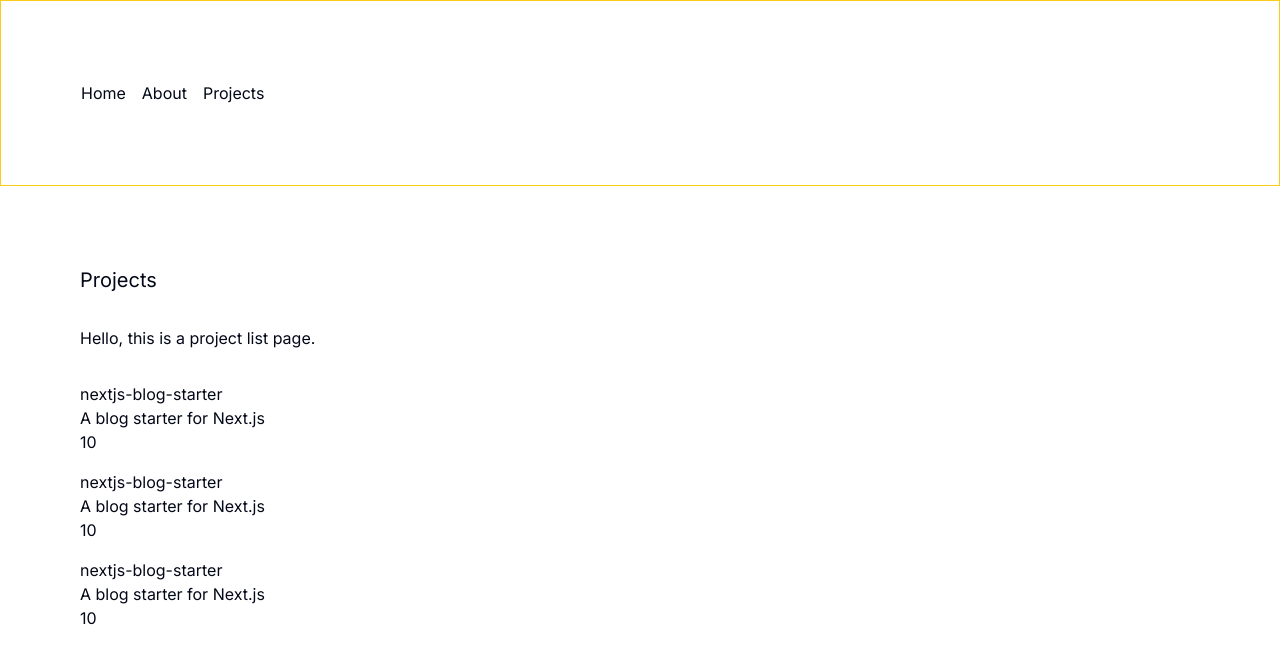
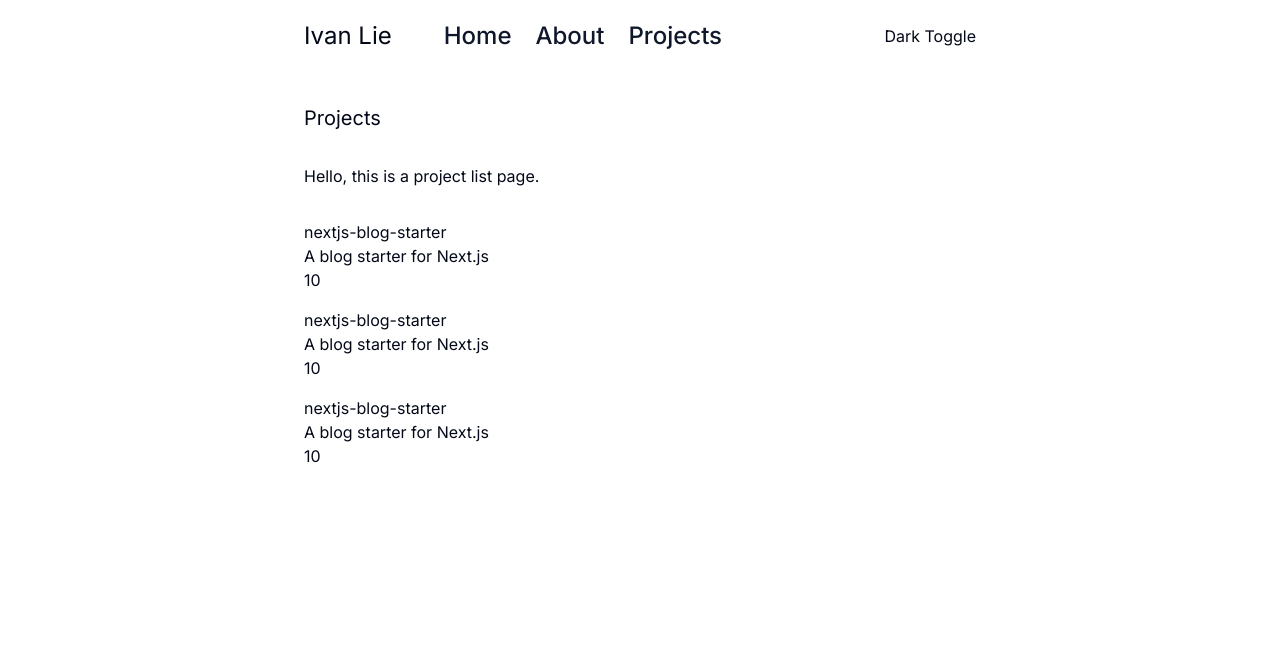
Before and after one commit to ivlie1495/blog-apps, a Next.js app: page /about/projects in a window 1280 px wide. Shown: the top 662 px of the page. Built offline with nearby package versions, Linux system fonts and the light colour scheme; data requests are answered from the project's data file.

Commit message:
header component

```diff
--- a/app/about/projects/page.tsx
+++ b/app/about/projects/page.tsx
@@ -5,7 +5,7 @@ import ProjectListLoading from './_components/project-list-loading'
 
 const Page = async () => {
 	return (
-		<div className="p-20">
+		<div>
 			<h1 className="mb-8 text-xl">Projects</h1>
 			<div className="mb-8">Hello, this is a project list page.</div>
 			<Suspense fallback={<ProjectListLoading />}>
--- a/app/globals.css
+++ b/app/globals.css
@@ -1,6 +1,10 @@
 @tailwind base;
 @tailwind components;
 @tailwind utilities;
+
+body {
+	@apply mx-auto max-w-2xl bg-background text-foreground;
+}
 
 @layer base {
 	:root {
--- a/app/layout.tsx
+++ b/app/layout.tsx
@@ -21,7 +21,7 @@ export default function RootLayout({
 		<html lang="en">
 			<body className={inter.className}>
 				<Header />
-				<main>{children}</main>
+				<main className="mt-12">{children}</main>
 			</body>
 		</html>
 	)
--- a/components/header.tsx
+++ b/components/header.tsx
@@ -1,19 +1,19 @@
 import Link from 'next/link'
+
+import Navigation from '@/components/navigation'
 
 const Header = () => {
 	return (
-		<header className="border border-yellow-400 p-20">
-			<ul className="flex space-x-4">
-				<li>
-					<Link href="/">Home</Link>
-				</li>
-				<li>
-					<Link href="/about">About</Link>
-				</li>
-				<li>
-					<Link href="/about/projects">Projects</Link>
-				</li>
-			</ul>
+		<header className="mt-4 flex justify-between md:items-center">
+			<div className="flex items-center md:space-x-12">
+				<div className="hidden md:block">
+					<Link href="/" className="text-2xl">
+						Ivan Lie
+					</Link>
+				</div>
+				<Navigation />
+			</div>
+			<div>Dark Toggle</div>
 		</header>
 	)
 }
--- /dev/null
+++ b/components/navigation.tsx
@@ -0,0 +1,31 @@
+import Link from 'next/link'
+
+import { Button } from '@/components/ui/button'
+
+const buttonLinkClass = 'p-0 md:p-1 text-2xl'
+
+const Navigation = () => {
+	return (
+		<nav>
+			<ul className="flex flex-col md:flex-row md:space-x-4">
+				<li>
+					<Button asChild variant="link" className={buttonLinkClass}>
+						<Link href="/">Home</Link>
+					</Button>
+				</li>
+				<li>
+					<Button asChild variant="link" className={buttonLinkClass}>
+						<Link href="/about">About</Link>
+					</Button>
+				</li>
+				<li>
+					<Button asChild variant="link" className={buttonLinkClass}>
+						<Link href="/about/projects">Projects</Link>
+					</Button>
+				</li>
+			</ul>
+		</nav>
+	)
+}
+
+export default Navigation
```
